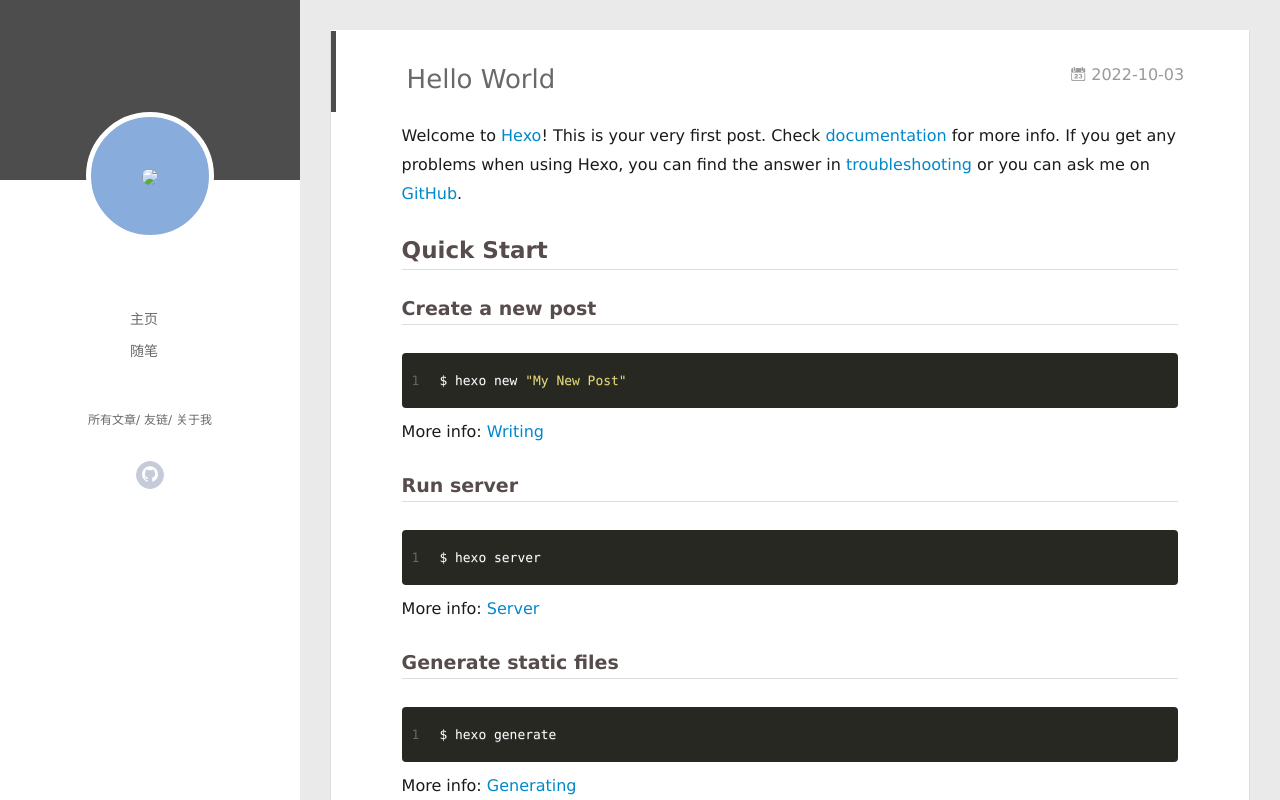
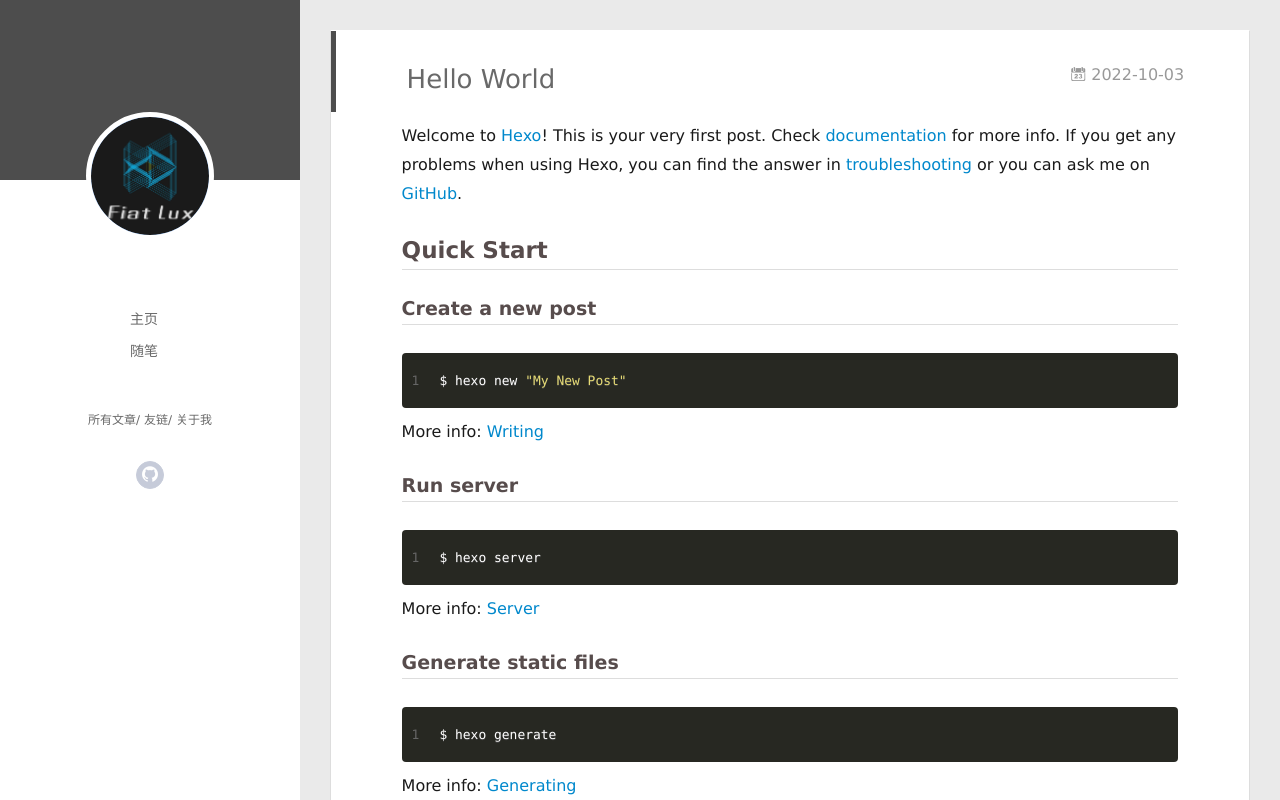
Before and after one commit to HNU-Sec/HNU-Sec.github.io, a plain HTML site: page index.html in a window 1280 px wide. Drawn offline with Linux system fonts and the light colour scheme; no server answers.

Commit message:
Site updated: 2022-10-03 20:31:40

```diff
--- a/index.html
+++ b/index.html
@@ -43,7 +43,7 @@
 <div class="intrude-less">
 	<header id="header" class="inner">
 		<a href="/" class="profilepic">
-			<img src="./source/img/hnusec.jpg" class="js-avatar">
+			<img src="./img/hnusec.jpg" class="js-avatar">
 		</a>
 		<hgroup>
 		  <h1 class="header-author"><a href="/"></a></h1>
@@ -95,7 +95,7 @@
 	<div class="intrude-less">
 		<header id="header" class="inner">
 			<div class="profilepic">
-				<img src="./source/img/hnusec.jpg" class="js-avatar">
+				<img src="./img/hnusec.jpg" class="js-avatar">
 			</div>
 			<hgroup>
 			  <h1 class="header-author js-header-author"></h1>
```
Also changed, not shown: 2022/10/03/hello-world/index.html (+2 -2 lines), archives/2022/10/index.html (+2 -2 lines), archives/2022/index.html (+2 -2 lines), archives/index.html (+2 -2 lines).
